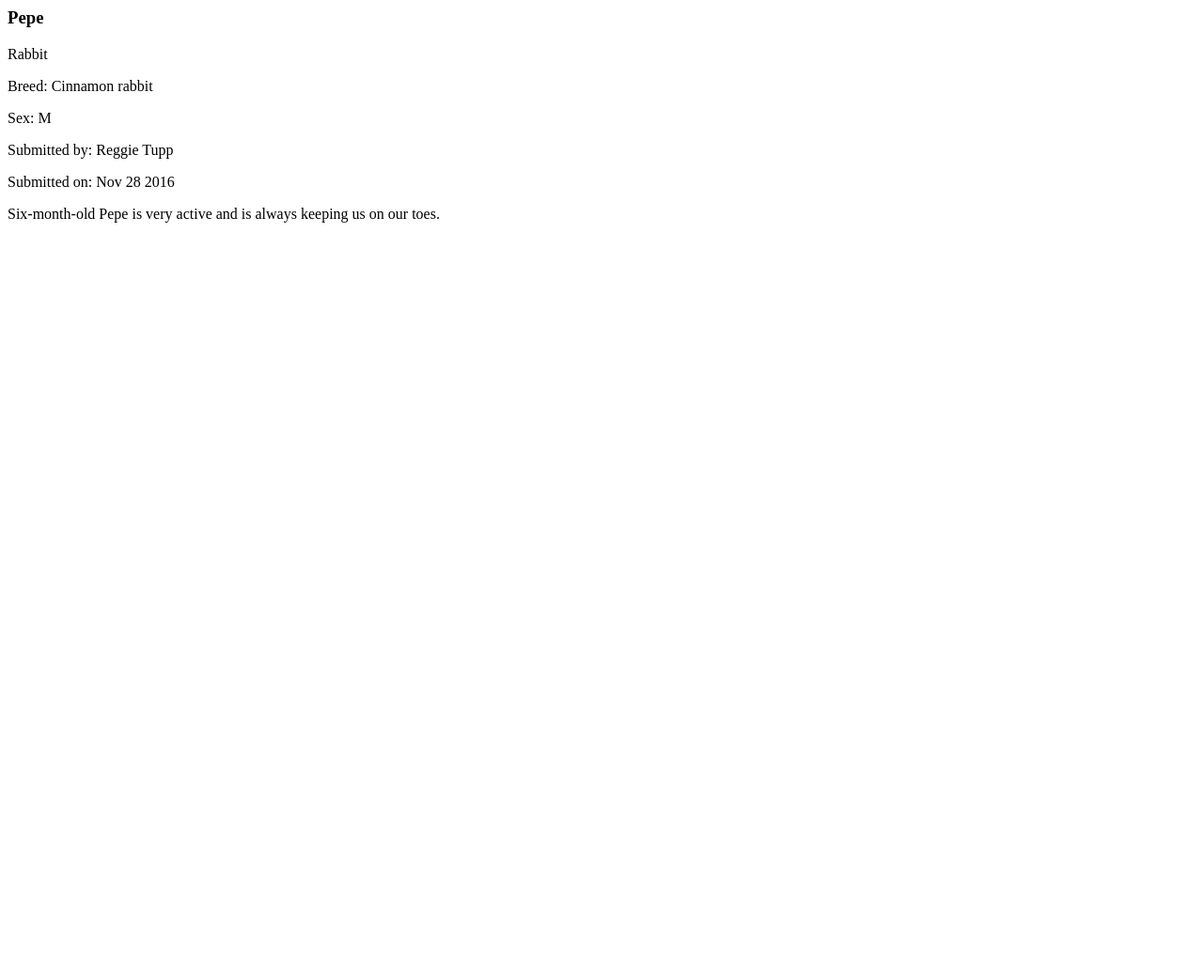
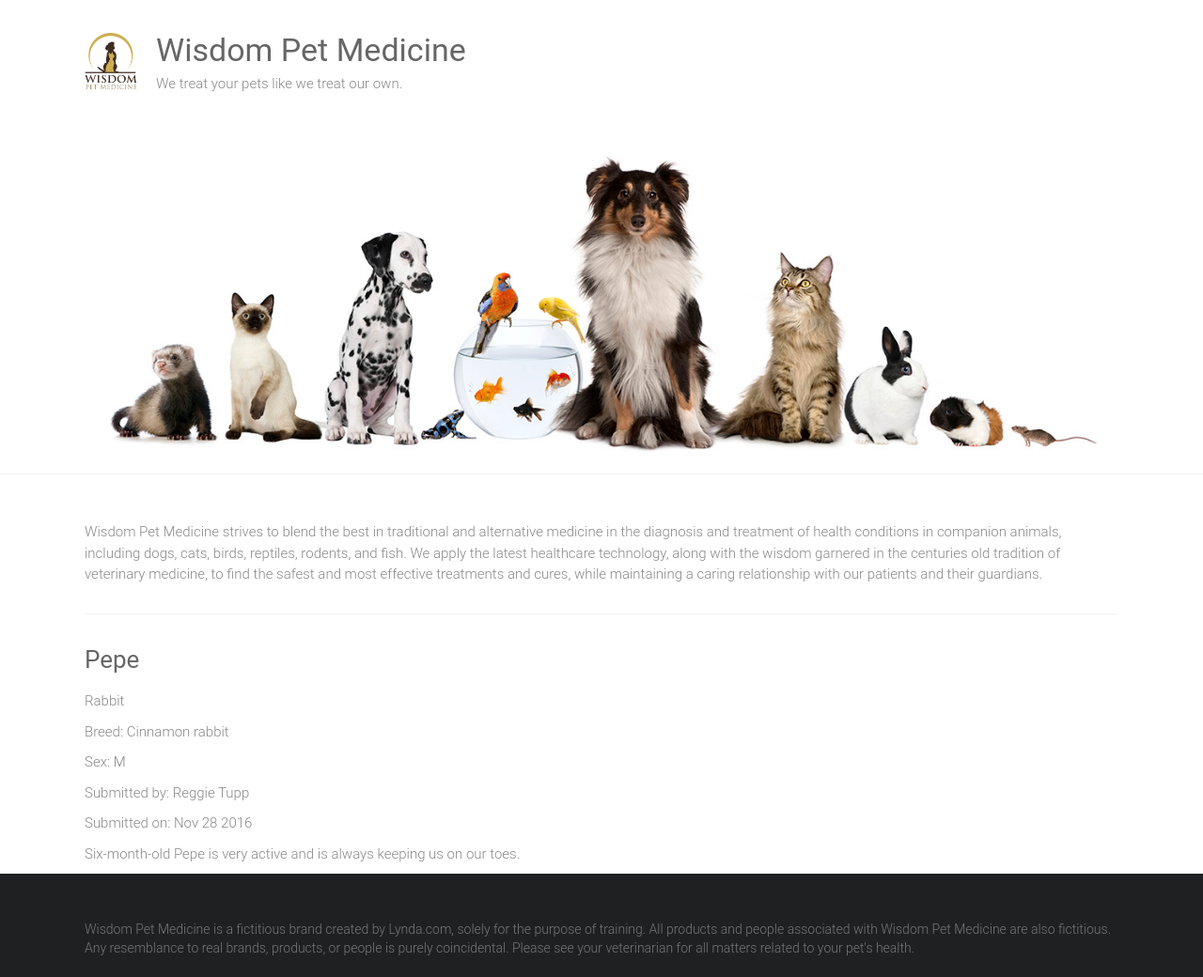
Before and after one commit to hbrawnak/wisdompets, a Django app: page /adoptions/1/ in a window 1280 px wide. Shown: the whole page at 94% size. Before the commit the page ends 237 px from the top, so only its background shows below. Run offline with Django 3.2, Linux system fonts and the light colour scheme; data comes from the database, SQL or seed files in the repository.

Commit message:
requrements.txt generated

```diff
--- a/adoptions/templates/base.html
+++ b/adoptions/templates/base.html
@@ -1,10 +1,59 @@
-<!DOCTYPE html>
-<html lang="en">
+{% load static %}
+<html lang="en-US">
 <head>
     <meta charset="UTF-8">
-    <title>Title</title>
+    <title>Home - Wisdom Pet Medicine</title>
+    <link rel="stylesheet" id="ample-style-css" href="{% static 'style.css' %}"
+          type="text/css" media="all">
 </head>
-<body>
-
+<body class="wide">
+<div id="page" class="hfeed site">
+    <header>
+        <div class="header">
+            <div class="main-head-wrap inner-wrap clearfix">
+                <div id="header-logo-image">
+                    <a href="/">
+                        <img src="{% static 'images/logo.png' %}"
+                             alt="Wisdom Pet Medicine">
+                    </a>
+                </div>
+                <div id="header-text" class="">
+                    <h1 id="site-title">
+                        <a href="/" title="Wisdom Pet Medicine" rel="home">Wisdom Pet Medicine</a>
+                    </h1>
+                    <p>We treat your pets like we treat our own.</p>
+                </div>
+            </div>
+            <img src="{% static 'images/header.jpg' %}"
+                 alt="Wisdom Pet Medicine">
+        </div>
+    </header>
+    <div class="main-wrapper">
+        <div class="single-page clearfix">
+            <div class="inner-wrap">
+                <p>Wisdom Pet Medicine strives to blend the best in traditional and alternative medicine in the
+                    diagnosis and treatment of health conditions in companion animals, including dogs, cats, birds,
+                    reptiles, rodents, and fish. We apply the latest healthcare technology, along with the wisdom
+                    garnered in the centuries old tradition of veterinary medicine, to find the safest and most
+                    effective treatments and cures, while maintaining a caring relationship with our patients and their
+                    guardians.</p>
+                <hr>
+                <div>
+                    {% block content %}
+                    {% endblock %}
+                </div>
+            </div>
+        </div>
+    </div>
+    <footer id="colophon">
+        <div class="inner-wrap">
+            Wisdom Pet Medicine is a fictitious brand created by Lynda.com, solely for the purpose of training. All
+            products and people associated with Wisdom Pet Medicine are also fictitious. Any resemblance to real brands,
+            products, or people is purely coincidental. Please see your veterinarian for all matters related to your
+            pet's health.
+        </div>
+    </footer>
+</div>
 </body>
+<script src="{% static 'main.js' %}"></script>
 </html>
--- a/adoptions/templates/home.html
+++ b/adoptions/templates/home.html
@@ -1,7 +1,9 @@
+{% extends 'base.html' %}
+{% block content %}
     <div>
         {% for pet in pets %}
             <div class="petname">
-            <a href="{%  url 'pet_detail' pet.id %}">
+                <a href="{% url 'pet_detail' pet.id %}">
                     <h3>{{ pet.name|capfirst }}</h3>
                 </a>
                 <p>{{ pet.species }}</p>
@@ -15,3 +17,4 @@
             </div>
         {% endfor %}
     </div>
+{% endblock %}
--- a/adoptions/templates/pet_detail.html
+++ b/adoptions/templates/pet_detail.html
@@ -1,3 +1,5 @@
+{% extends 'base.html' %}
+{% block content %}
     <div>
         <h3>{{ pet.name|capfirst }}</h3>
         <p>{{ pet.species }}</p>
@@ -25,3 +27,4 @@
         <p>Submitted on: {{ pet.submission_date|date:"M d Y" }}</p>
         <p>{{ pet.description }}</p>
     </div>
+{% endblock %}
--- a/wisdompets/settings.py
+++ b/wisdompets/settings.py
@@ -119,3 +119,6 @@ USE_TZ = True
 # https://docs.djangoproject.com/en/2.1/howto/static-files/
 
 STATIC_URL = '/static/'
+STATICFILES_DIRS = [
+    os.path.join(BASE_DIR, 'static')
+]
```
Also changed, not shown: requirements.txt (added, +64 -0 lines). Lines whose indentation alone changed are shown as unchanged.
